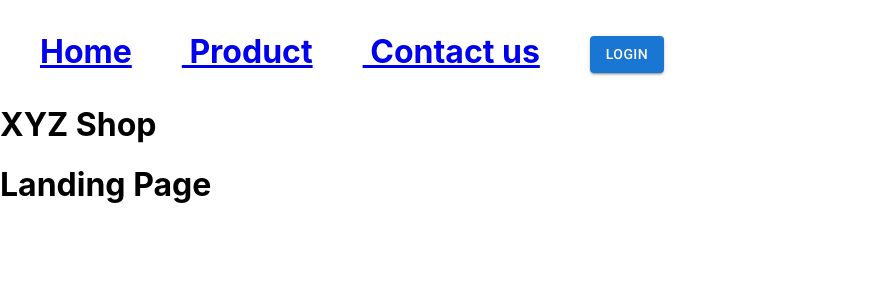
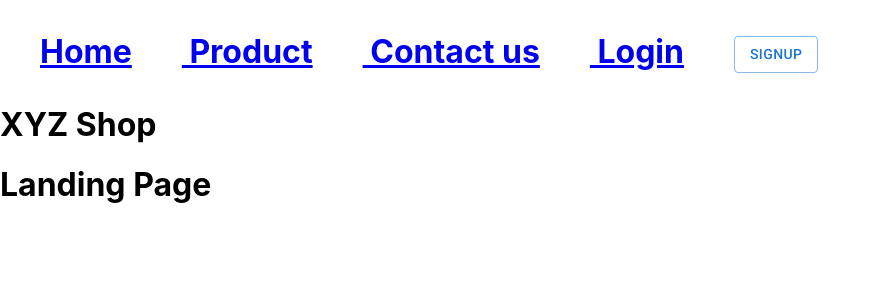
Before and after one commit to AsadMalik26/react-api, a React (Create React App) app: page / in a window 1280 px wide. Shown: the top 300 px of the page, without its empty margins (0-880 px from the left). Built offline with nearby package versions, Linux system fonts and the light colour scheme.

Commit message:
Update TopMenu.jsx

```diff
--- a/src/components/TopMenu.jsx
+++ b/src/components/TopMenu.jsx
@@ -8,7 +8,8 @@ const TopMenu = () => {
             <li style={{display:"inline",paddingRight:"50px"}}><Link to="/"> Home</Link></li>
             <li style={{display:"inline",paddingRight:"50px"}}><Link to="/product"> Product</Link></li>
             <li style={{display:"inline",paddingRight:"50px"}}><Link to="/contact-us"> Contact us</Link></li>
-            <li style={{display:"inline",paddingRight:"50px"}}><Button variant="contained" color="primary">Login</Button></li>
+            <li style={{display:"inline",paddingRight:"50px"}}><Link to="/login"> Login</Link></li>
+            <li style={{display:"inline",paddingRight:"50px"}}><Button variant="outlined" color="primary">Signup</Button></li>
 
         </ul>
     </div> );
```
